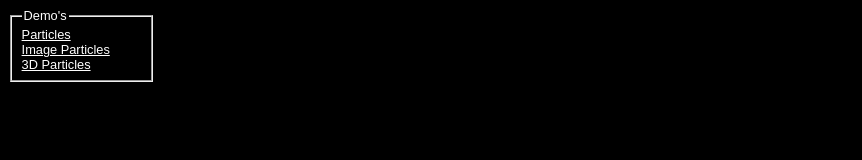
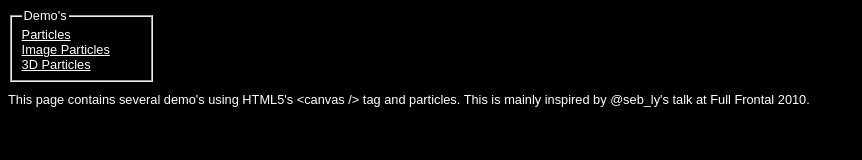
Before and after one commit to adebree/HTML5-Particles, a plain HTML site: page index.html in a window 1280 px wide. Shown: the whole page, without its empty margins (0-862 px from the left). Drawn offline with Linux system fonts and the light colour scheme.

Commit message:
Thx to @seb_ly's inspiration.

```diff
--- a/index.html
+++ b/index.html
@@ -15,5 +15,9 @@
         </ul>
     </fieldset>
 
+    <div style="clear: left; padding-top: 10px;">
+        This page contains several demo's using HTML5's &lt;canvas /&gt; tag and particles. This is mainly inspired by @seb_ly's talk at Full Frontal 2010.
+    </div>
+
 </body>
 </html>
```
